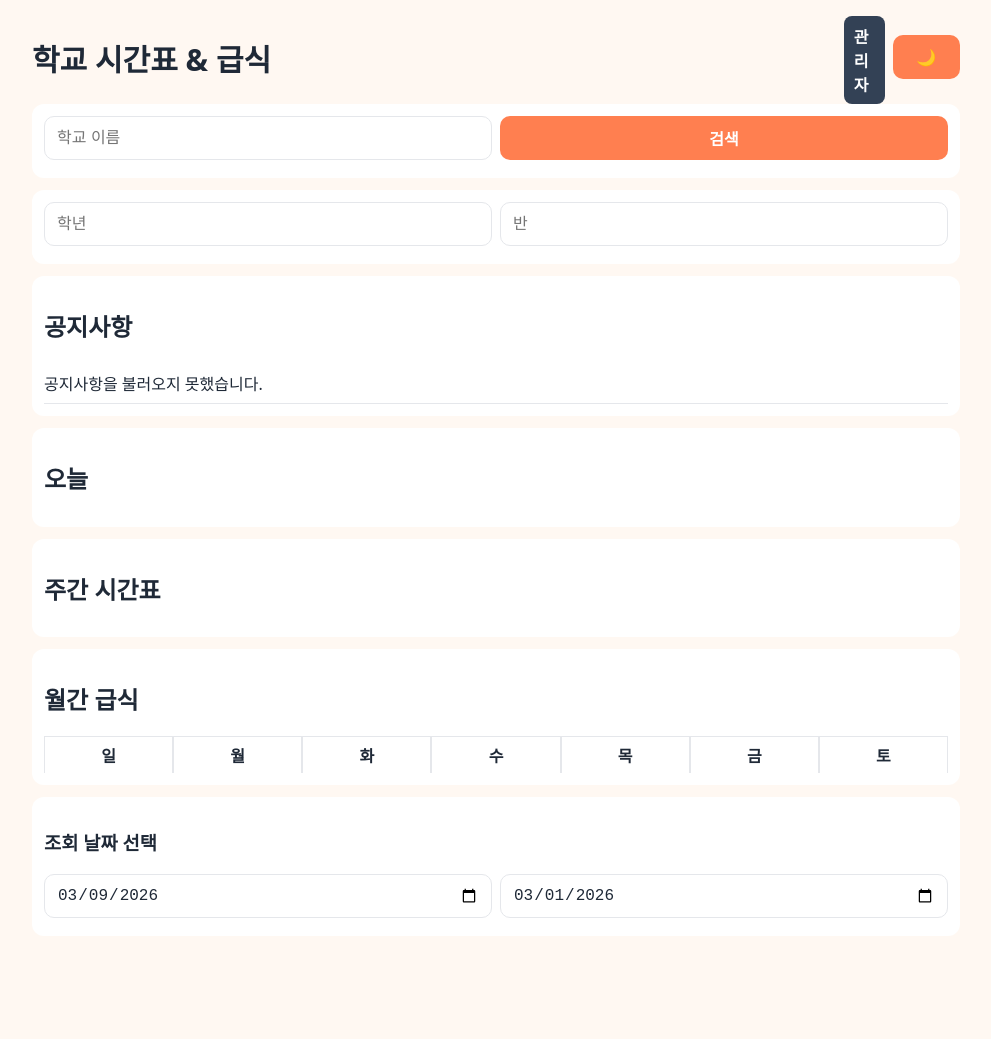
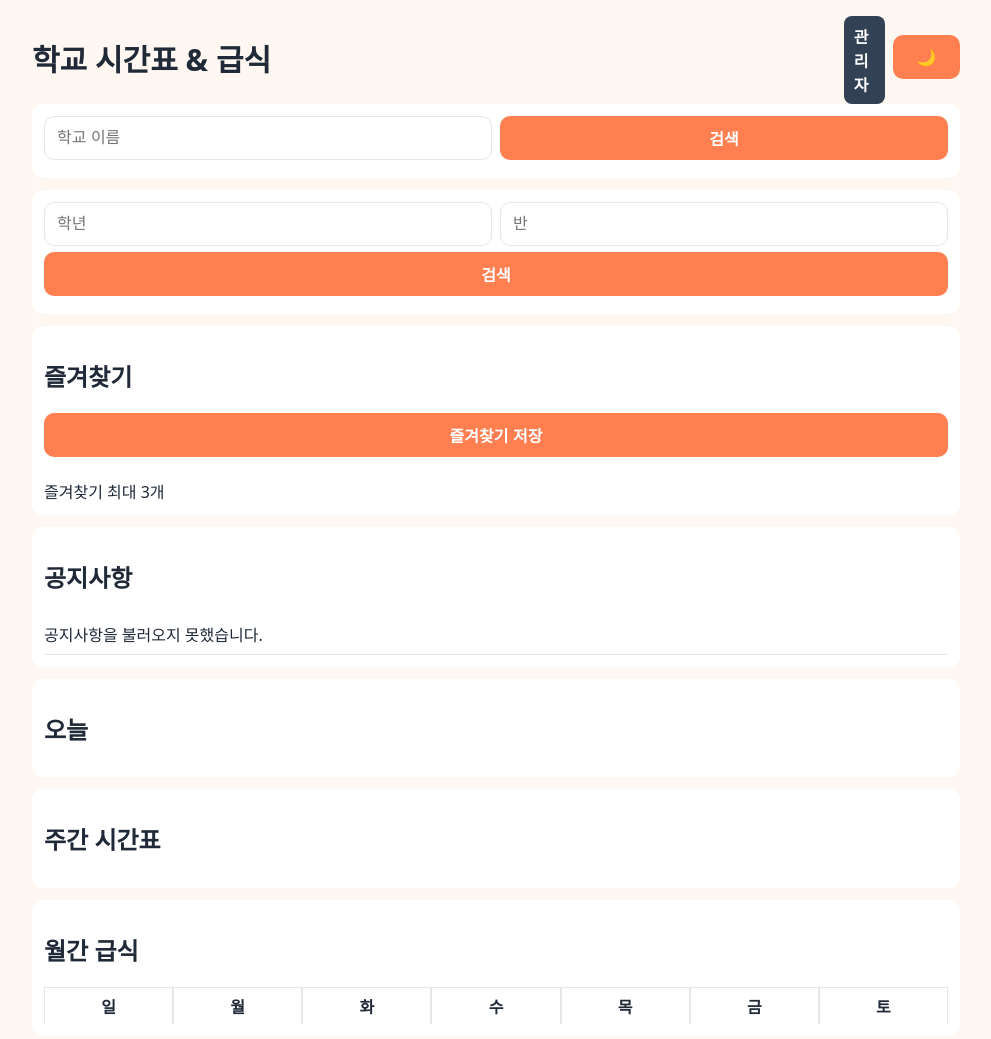
Before and after one commit to j1seon9/school-schedule-web, a website: page public/index.html in a window 1280 px wide. Shown: the top 1039 px of the page, without its empty margins (144-1135 px from the left). Before the commit the page ends 972 px from the top, so only its background shows below. Drawn offline with Linux system fonts and the light colour scheme; no server answers.

Commit message:
Update index.html

```diff
--- a/public/index.html
+++ b/public/index.html
@@ -34,6 +34,16 @@
         <input id="grade" type="number" placeholder="학년" min="1">
         <input id="classNo" type="number" placeholder="반" min="1">
       </div>
+      <button id="searchBtn" type="button" disabled>검색</button>
+    </section>
+
+    <section class="card">
+      <div class="favorites-header">
+        <h2>즐겨찾기</h2>
+        <button id="favoriteSaveBtn" type="button">즐겨찾기 저장</button>
+      </div>
+      <ul id="favoriteList" class="favorite-list"></ul>
+      <div id="favoriteEmpty" class="muted">즐겨찾기 최대 3개</div>
     </section>
 
     <section class="card">
```
